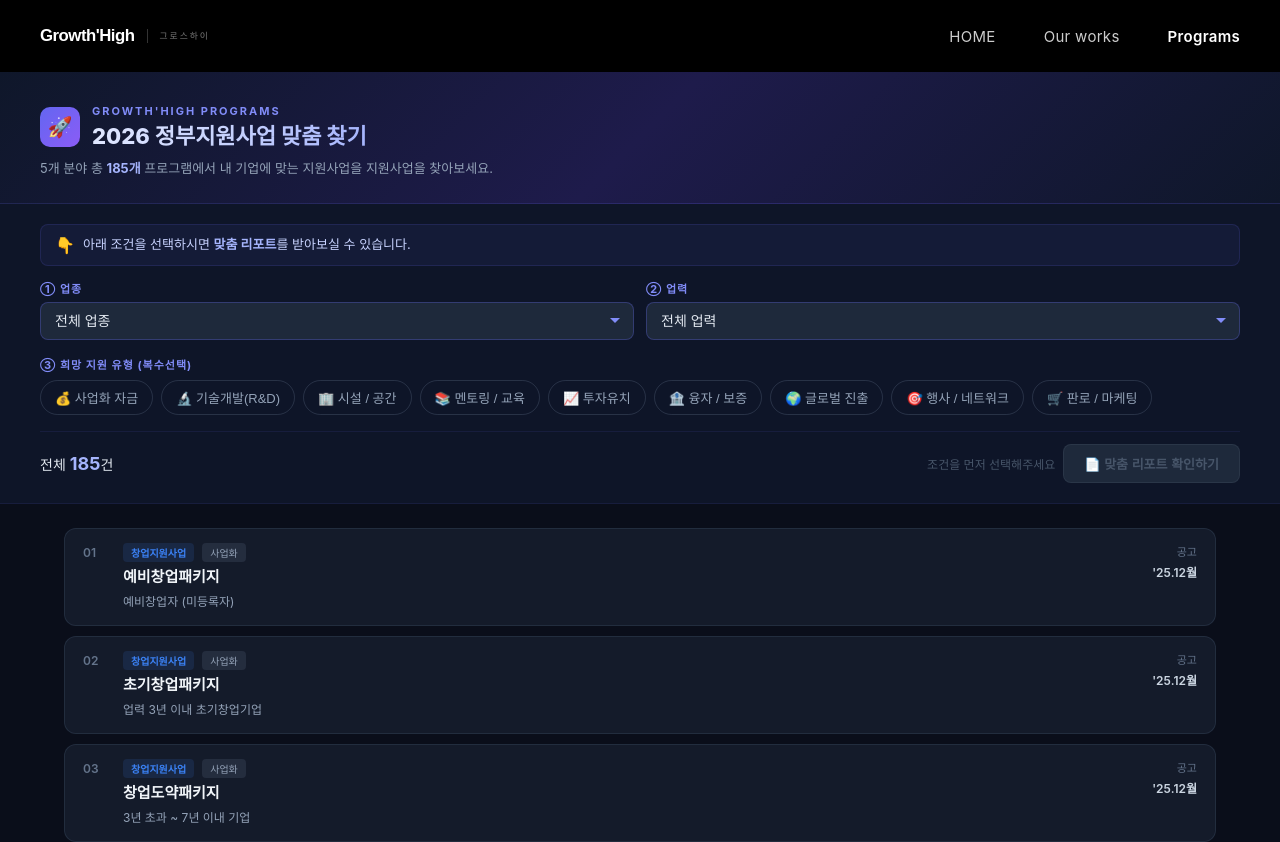
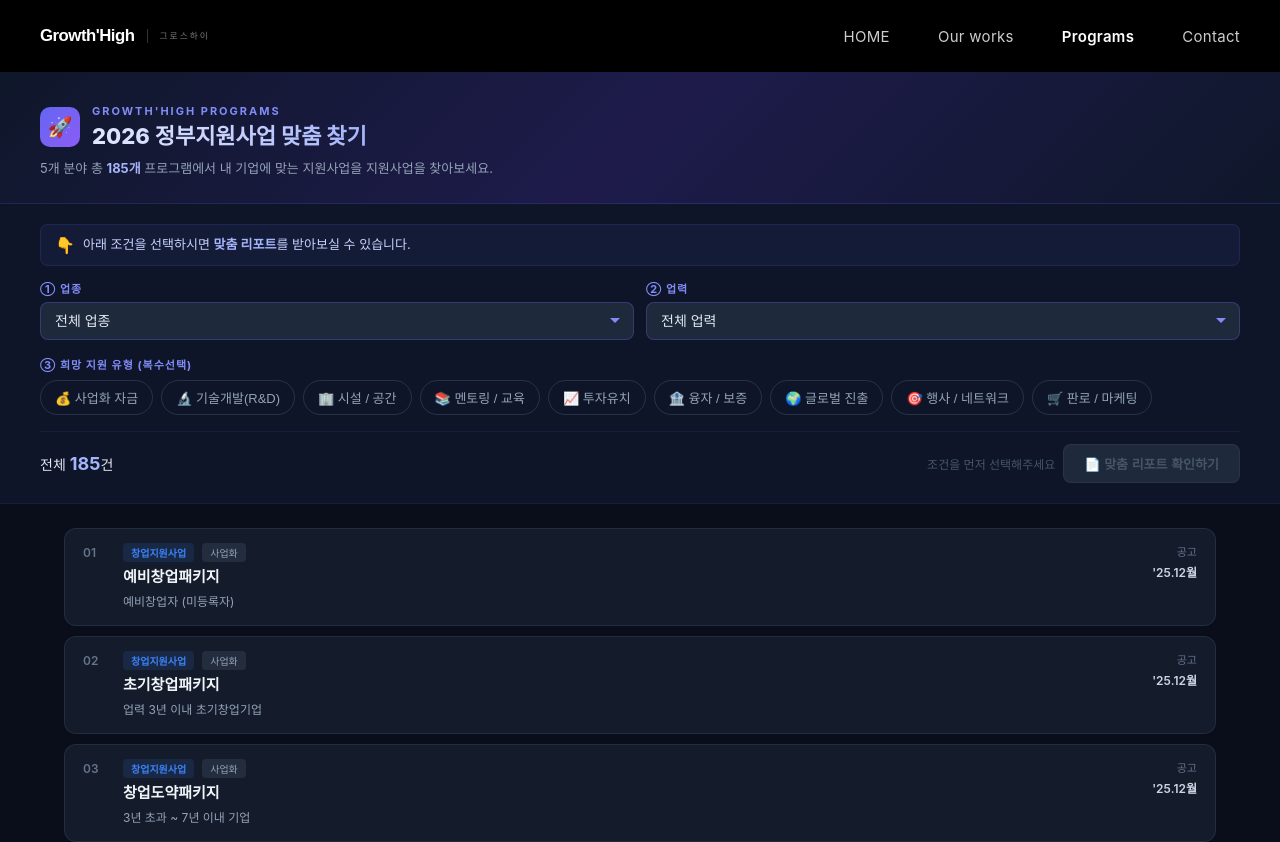
Before and after one commit to growthhighyun/growthhigh-finder, a React (Vite) app: page / in a window 1280 px wide. Shown: the top 842 px of the page. Built offline with nearby package versions, Linux system fonts and the light colour scheme; a web font is replaced by a local one.

Commit message:
Update App.jsx

```diff
--- a/src/App.jsx
+++ b/src/App.jsx
@@ -238,7 +238,7 @@ const S = {
 };
 
 // ─── SITE BASE URL ───
-const SITE_BASE = "https://growthhigh87160.imweb.me";
+const SITE_BASE = "https://www.growthhigh.co.kr";
 
 // ─── LOGO COMPONENT ───
 function GHLogo({ height = 44, light = true }) {
@@ -272,12 +272,13 @@ function SiteHeader() {
               {progHover && (
                 <div style={{ position: "absolute", top: "100%", left: "50%", transform: "translateX(-50%)", paddingTop: 12, zIndex: 300 }}>
                   <div style={{ background: "#1A1A1A", border: "1px solid rgba(255,255,255,0.1)", borderRadius: 6, padding: "6px 0", minWidth: 170, boxShadow: "0 8px 30px rgba(0,0,0,0.6)" }}>
-                    <a href={`${SITE_BASE}/23`} className="dropdown-link" style={{ display: "block", padding: "10px 20px", color: "#AAAAAA", textDecoration: "none", fontSize: 14, transition: "color 0.2s" }}>한눈에 모든정보</a>
+                    <a href={`${SITE_BASE}/30`} className="dropdown-link" style={{ display: "block", padding: "10px 20px", color: "#AAAAAA", textDecoration: "none", fontSize: 14, transition: "color 0.2s" }}>한눈에 모든정보</a>
                     <a href="#" onClick={e => { e.preventDefault(); setProgHover(false); window.scrollTo(0,0); }} className="dropdown-link" style={{ display: "block", padding: "10px 20px", color: "#FFFFFF", textDecoration: "none", fontSize: 14, fontWeight: 600 }}>실시간 맞춤찾기</a>
                   </div>
                 </div>
               )}
             </div>
+            <a href={`${SITE_BASE}/32`} className="nav-link" style={{ color: "#CCCCCC", textDecoration: "none", fontSize: 15, fontWeight: 400, letterSpacing: 0.3, transition: "color 0.2s" }}>Contact</a>
           </nav>
           {/* Mobile Menu Button */}
           <button className="mobile-menu-btn" onClick={() => setMenuOpen(!menuOpen)} style={{ display: "none", background: "none", border: "none", color: "#FFFFFF", fontSize: 26, cursor: "pointer", padding: 4 }}>
@@ -289,8 +290,9 @@ function SiteHeader() {
           <div className="mobile-menu" style={{ position: "absolute", top: 72, left: 0, right: 0, background: "#0A0A0A", borderTop: "1px solid rgba(255,255,255,0.06)", padding: "12px 40px 20px", zIndex: 199 }}>
             <a href={`${SITE_BASE}/home`} style={{ display: "block", padding: "14px 0", color: "#CCCCCC", textDecoration: "none", fontSize: 15, borderBottom: "1px solid rgba(255,255,255,0.05)" }}>HOME</a>
             <a href={`${SITE_BASE}/27`} style={{ display: "block", padding: "14px 0", color: "#CCCCCC", textDecoration: "none", fontSize: 15, borderBottom: "1px solid rgba(255,255,255,0.05)" }}>Our works</a>
-            <a href={`${SITE_BASE}/23`} style={{ display: "block", padding: "14px 0", color: "#CCCCCC", textDecoration: "none", fontSize: 15, borderBottom: "1px solid rgba(255,255,255,0.05)" }}>한눈에 모든정보</a>
-            <a href="#" onClick={e => { e.preventDefault(); setMenuOpen(false); window.scrollTo(0,0); }} style={{ display: "block", padding: "14px 0", color: "#FFFFFF", textDecoration: "none", fontSize: 15, fontWeight: 600 }}>실시간 맞춤찾기</a>
+            <a href={`${SITE_BASE}/30`} style={{ display: "block", padding: "14px 0", color: "#CCCCCC", textDecoration: "none", fontSize: 15, borderBottom: "1px solid rgba(255,255,255,0.05)" }}>한눈에 모든정보</a>
+            <a href="#" onClick={e => { e.preventDefault(); setMenuOpen(false); window.scrollTo(0,0); }} style={{ display: "block", padding: "14px 0", color: "#FFFFFF", textDecoration: "none", fontSize: 15, fontWeight: 600, borderBottom: "1px solid rgba(255,255,255,0.05)" }}>실시간 맞춤찾기</a>
+            <a href={`${SITE_BASE}/32`} style={{ display: "block", padding: "14px 0", color: "#CCCCCC", textDecoration: "none", fontSize: 15 }}>Contact</a>
           </div>
         )}
       </header>
@@ -496,7 +498,7 @@ export default function App() {
             <p style={{ fontSize: 14, color: "#C7D2FE", lineHeight: 1.7, margin: "0 0 24px", maxWidth: 500, marginLeft: "auto", marginRight: "auto" }}>
               그로스하이 전문 컨설턴트가 귀사의 사업 현황을 진단하고, 합격 확률이 높은 지원사업을 선별하여 맞춤 전략을 제시해드립니다.
             </p>
-            <a href="https://growthhigh87160.imweb.me" target="_blank" rel="noopener noreferrer" style={{ display: "inline-block", padding: "14px 36px", background: "#F1F5F9", color: "#1E1B4B", borderRadius: 10, fontSize: 16, fontWeight: 800, textDecoration: "none", transition: "transform 0.2s" }}>
+            <a href="https://www.growthhigh.co.kr" target="_blank" rel="noopener noreferrer" style={{ display: "inline-block", padding: "14px 36px", background: "#F1F5F9", color: "#1E1B4B", borderRadius: 10, fontSize: 16, fontWeight: 800, textDecoration: "none", transition: "transform 0.2s" }}>
               무료 상담 신청하기 →
             </a>
             <p style={{ fontSize: 11, color: "#818CF8", marginTop: 12 }}>평균 응답 시간: 영업일 기준 1일 이내</p>
```
